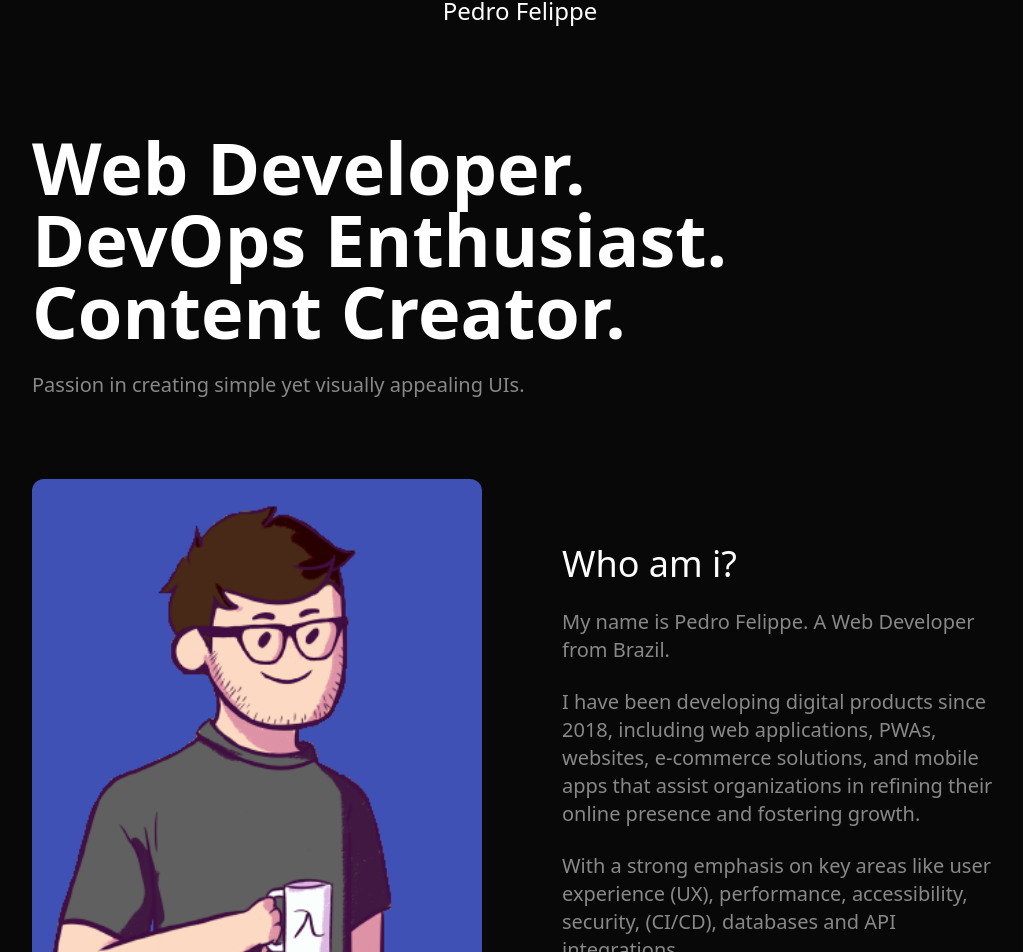
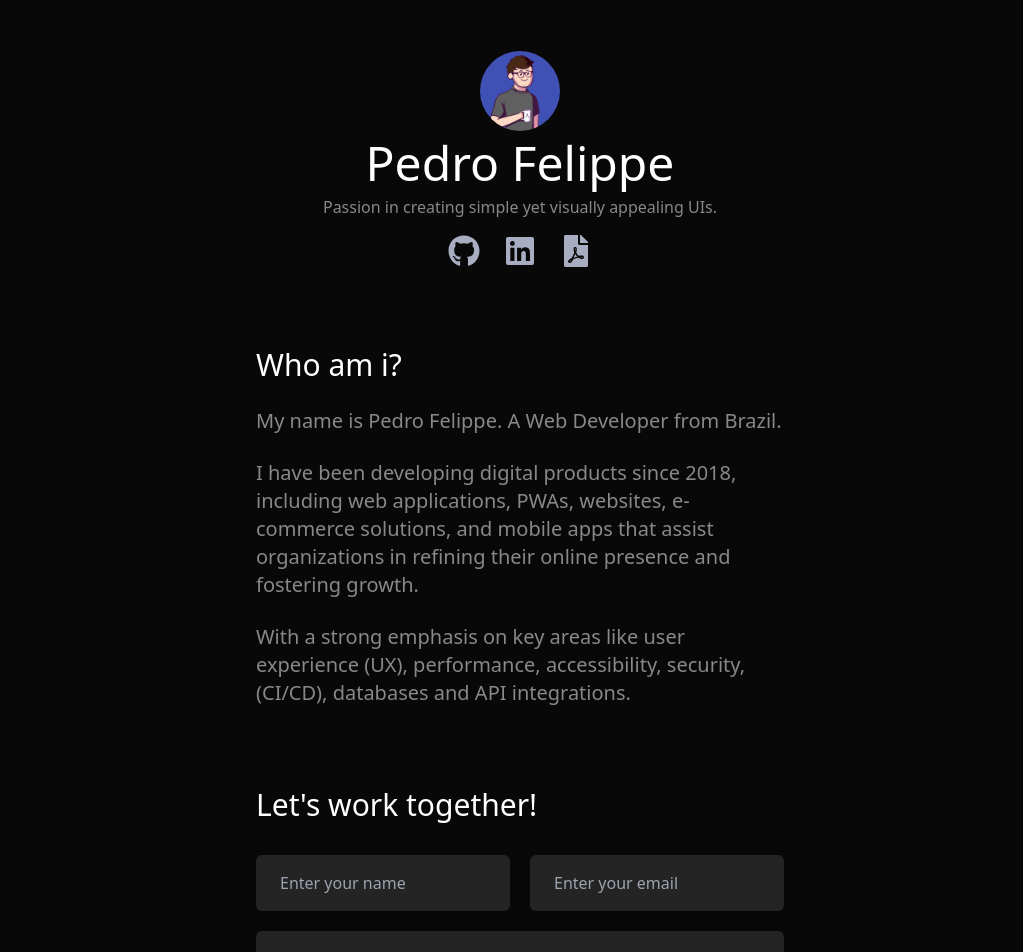
Before and after one commit to pefelippe/Portfolio, a Next.js app: page / in a window 1280 px wide. Shown: the part 29-981 px from the top of the page, without its empty margins (120-1143 px from the left). Built offline with nearby package versions, Linux system fonts and the light colour scheme.

Commit message:
refactor

```diff
--- a/pages/_app.tsx
+++ b/pages/_app.tsx
@@ -24,7 +24,7 @@ export default function App({ Component, pageProps }: AppProps) {
 
       <Analytics />
 
-      <Header />
+      {/* <Header /> */}
       <Component {...pageProps} />
       <Footer />
     </motion.div>
--- a/pages/index.tsx
+++ b/pages/index.tsx
@@ -10,7 +10,7 @@ export default function Home() {
       initial={{ opacity: 0, y: 50 }}
       animate={{ opacity: 1, y: 0 }}
       transition={{ duration: 0.5 }}
-      className=" flex flex-col justify-start gap-[10vh] w-full mx-auto h-fit max-w-5xl min-h-screen my-[10vh] items-start  px-6"
+      className=" flex flex-col justify-start gap-[10vh] max-w-xl w-full mx-auto h-fit  min-h-screen my-[10vh] items-start  px-6"
     >
       <HeroContent />
       <AboutContent />
--- a/src/components/Links.tsx
+++ b/src/components/Links.tsx
@@ -1,40 +1,33 @@
-import { FaGithub, FaLinkedin } from "react-icons/fa";
+import { FaFilePdf, FaGithub, FaLinkedin } from "react-icons/fa";
 
 import AnimatedBtn from "./animated/AnimatedBtn";
 
 function Links() {
   return (
-    <div className="  items-center  justify-start gap-8 w-full text-gray-300 grid grid-cols-2">
+    <div className="w-full flex items-center  justify-center gap-6  text-gray-300 mt-2">
       <AnimatedBtn
-        className="rounded-md   font-semibold  w-full "
+        className="rounded-md   font-semibold "
         target="_blank"
         href="https://github.com/pefelippe"
       >
-        <div className="flex flex-col items-center justify-center rounded-md gap-2 text-xl border py-5">
-          <FaGithub className="headerSocial" />
-          Github
-        </div>
+        <FaGithub className="headerSocial" />
       </AnimatedBtn>
 
       <AnimatedBtn
-        className="rounded-md  font-semibold w-full"
+        className="rounded-md  font-semibold "
         target="_blank"
         href="https://www.linkedin.com/in/pedro-felippe/"
       >
-        <div className="flex flex-col items-center justify-center   rounded-md gap-2 text-xl border py-5">
-          <FaLinkedin className="headerSocial" /> Linkedin
-        </div>
+        <FaLinkedin className="headerSocial" />
       </AnimatedBtn>
 
-      {/* <AnimatedBtn
-        className="rounded-md  font-semibold w-full "
+      <AnimatedBtn
+        className="rounded-md  font-semibold"
         target="_blank"
         href="https://www.linkedin.com/in/pedro-felippe/"
       >
-        <div className="flex flex-col items-center justify-center  rounded-md gap-2 text-xl border py-5">
-          <FaLinkedin className="headerSocial" /> Resume
-        </div>
-      </AnimatedBtn> */}
+        <FaFilePdf className="headerSocial" />
+      </AnimatedBtn>
     </div>
   );
 }
--- a/src/components/MessageForm.tsx
+++ b/src/components/MessageForm.tsx
@@ -80,7 +80,7 @@ export default function MessageForm({}) {
           id="message"
           placeholder="Message"
           className="  px-6 py-4  rounded-md
-            focus:outline-none focus:ring focus:ring-blue-500 min-h-[250px]  bg-[#242424] "
+            focus:outline-none focus:ring focus:ring-blue-500 min-h-[350px]  bg-[#242424] "
         />
 
         <motion.button
--- a/src/components/layout/Footer.tsx
+++ b/src/components/layout/Footer.tsx
@@ -8,7 +8,7 @@ function Footer() {
       className="z-20  text-white h-[10vh]   shadow-xs shadow-gray-300
      items-center  flex mx-auto  text-base font-normal justify-center "
     >
-      <div className="flex text-center items-center max-w-5xl justify-start mx-auto w-full  px-6">
+      <div className="flex text-center items-center max-w-5xl justify-center mx-auto w-full  px-6">
         <p className=" text-lg font-extralight text-[#A1A1AA]">
           Created by <span className="text-[#e4e4e7]">Pedro Felippe</span> - ©{" "}
           {year}{" "}
--- a/src/content/AboutContent.tsx
+++ b/src/content/AboutContent.tsx
@@ -8,26 +8,13 @@ function AboutContent() {
       items-center lg:items-start "
     >
       <div className="flex gap-6 lg:gap-[10vh] lg:items-center relative max-lg:flex-col ">
-        <motion.img
-          initial={{ opacity: 0, x: -75 }}
-          animate={{ opacity: 1, x: 0 }}
-          transition={{ duration: 1, delay: 0.5 }}
-          whileHover={{
-            scale: 1.01,
-            transition: { duration: 0.1 },
-          }}
-          src="/assets/avatar-pdr.png"
-          alt="me"
-          className="max-lg:hidden max-lg:w-40 max-lg:h-40   lg:w-full lg:max-w-[450px] lg:h-[550px] object-cover rounded-xl"
-        />
-
         <motion.div
           initial={{ opacity: 0, x: 75 }}
           animate={{ opacity: 1, x: 0 }}
           transition={{ duration: 1, delay: 0.5 }}
           className="relative text-[#888]  font-light text-xl  gap-6 flex flex-col  h-full "
         >
-          <h1 className="font-medium  text-white text-4xl">Who am i?</h1>
+          <h1 className="font-medium  text-white text-3xl">Who am i?</h1>
           <p> My name is Pedro Felippe. A Web Developer from Brazil. </p>
           <p>
             I have been developing digital products since 2018, including web
--- a/src/content/ContactContent.tsx
+++ b/src/content/ContactContent.tsx
@@ -11,7 +11,7 @@ function Contact() {
       transition={{ duration: 0.5 }}
       className="mx-auto flex flex-col w-full items-start h-fit justify-start max-w-5xl gap-8 "
     >
-      <h1 className="font-medium  text-white text-4xl">Let's work together!</h1>
+      <h1 className="font-medium  text-white text-3xl">Let's work together!</h1>
 
       <MessageForm />
     </motion.div>
--- a/src/content/HeroContent.tsx
+++ b/src/content/HeroContent.tsx
@@ -1,5 +1,7 @@
 /* eslint-disable react/no-unescaped-entities */
 import { motion } from "framer-motion";
+
+import Links from "../components/Links";
 
 export default function About() {
   return (
@@ -7,19 +9,22 @@ export default function About() {
       initial={{ opacity: 0, y: -100 }}
       animate={{ opacity: 1, y: 0 }}
       transition={{ duration: 0.75 }}
-      className="flex flex-col items-start w-full  text-white text-start
-    justify-start  gap-6  max-lg:flex-col"
+      className="flex  w-full  text-white text-center
+    justify-center items-center  gap-2  flex-col"
     >
-      <div className="flex flex-col gap-4 lg:gap-6 max-w-3xl ">
-        <span className="text-5xl md:text-7xl  font-bold text-white leading-[1.3] ">
-          Web Developer. <br />
-          DevOps Enthusiast. <br />
-          Content Creator.
+      <motion.img
+        src="/assets/avatar-pdr.png"
+        alt="me"
+        className="w-16 h-16 lg:w-20 lg:h-20  object-fit rounded-full"
+      />
+      <div className="flex flex-col gap-2 max-w-3xl ">
+        <span className="text-4xl md:text-5xl  font-medium text-white leading-[1.2] ">
+          Pedro Felippe <br />
         </span>
-
-        <h3 className="text-xl font-normal text-[#888]   ">
+        <h3 className="text-md font-normal text-[#888]   ">
           Passion in creating simple yet visually appealing UIs.
         </h3>
+        <Links />
       </div>
     </motion.div>
   );
--- a/styles/globals.css
+++ b/styles/globals.css
@@ -54,7 +54,7 @@
 }
 
 .headerSocial {
-  @apply h-9 w-9;
+  @apply h-8 w-8;
 }
 
 .contactInput {
```
